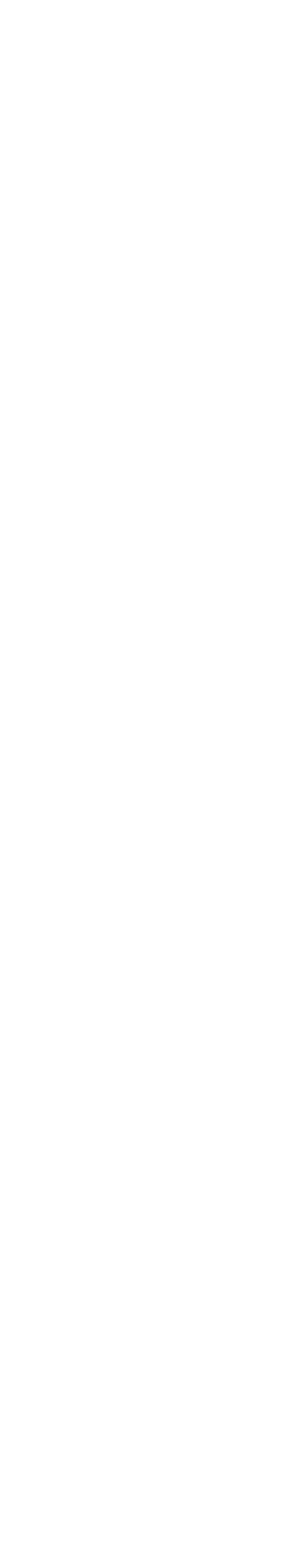
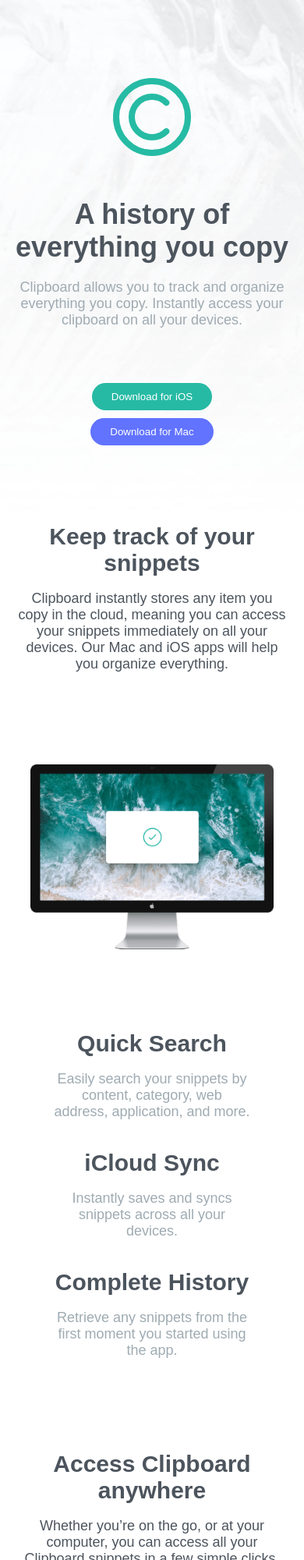
Before and after one commit to mohasallal/Clipboard, a plain HTML site: page index.html in a window 390 px wide. Shown: the top 2000 px of the page at 78% size. Before the commit the page ends 844 px from the top, so only its background shows below. Drawn offline with Linux system fonts and the light colour scheme; a web font is replaced by a local one.

Commit message:
finished the project
fully responsive project

```diff
--- a/Style/Footer.css
+++ b/Style/Footer.css
@@ -0,0 +1,61 @@
+:root {
+  /*Primary*/
+  --Strong-Cyan: hsl(171, 66%, 44%);
+  --Light-Blue: hsl(233, 100%, 69%);
+  /*Neutral*/
+  --Dark-Grayish-Blue: hsl(210, 10%, 33%);
+  --Grayish-Blue: hsl(201, 11%, 66%);
+  /*Font Colors*/
+  --White-color: hsl(0, 0%, 100%);
+  /*Font size*/
+  --Font-size: 18px;
+}
+
+footer {
+  display: flex;
+  align-items: center;
+  justify-content: space-evenly;
+  background-color: hsl(0, 0%, 95%);
+  padding: 50px 20px;
+}
+
+.logo__bottom img {
+  width: 50px;
+}
+
+.mid__bottom {
+  display: flex;
+  justify-content: space-evenly;
+  background-color: hsl(0, 0%, 95%);
+  gap: 80px;
+}
+
+.mid__bottom div {
+  display: flex;
+  flex-direction: column;
+}
+
+.mid__bottom div a {
+  text-decoration: none;
+  color: var(--Dark-Grayish-Blue);
+}
+
+.Social__media {
+  display: flex;
+  align-items: center;
+  justify-content: center;
+  gap: 15px;
+}
+
+@media screen and (max-width: 700px) {
+  footer {
+    flex-direction: column;
+    gap: 15px;
+  }
+
+  .mid__bottom {
+    flex-direction: column;
+    gap: 15px;
+    text-align: center;
+  }
+}
--- a/Style/General.css
+++ b/Style/General.css
@@ -0,0 +1,50 @@
+@import url("https://fonts.googleapis.com/css2?family=Bai+Jamjuree:ital,wght@0,200;0,300;0,400;0,500;0,600;0,700;1,200;1,300;1,400;1,500;1,600;1,700&display=swap");
+
+:root {
+  /*Primary*/
+  --Strong-Cyan: hsl(171, 66%, 44%);
+  --Light-Blue: hsl(233, 100%, 69%);
+  /*Neutral*/
+  --Dark-Grayish-Blue: hsl(210, 10%, 33%);
+  --Grayish-Blue: hsl(201, 11%, 66%);
+  /*Font Colors*/
+  --White-color: hsl(0, 0%, 100%);
+  /*Font size*/
+  --Font-size: 18px;
+}
+
+body {
+  font-family: "Bai Jamjuree", sans-serif;
+  margin: 0;
+  padding: 0;
+  scroll-behavior: smooth;
+}
+
+/*Buttons*/
+
+.BtnOne,
+.BtnTwo {
+  border: none;
+  padding: 10px 25px;
+  border-radius: 50px;
+  color: var(--White-color);
+}
+
+.BtnOne {
+  background-color: var(--Strong-Cyan);
+}
+
+.BtnTwo {
+  background-color: var(--Light-Blue);
+}
+
+.BtnOne:hover,
+.BtnTwo:hover {
+  opacity: 0.95;
+  box-shadow: 0.25rem 0.25rem 0.75rem rgba(0, 0, 0, 0.15);
+  transition-duration: 0.3s;
+  transition-timing-function: ease-out;
+  cursor: pointer;
+}
+
+/*End of Buttons*/
--- a/Style/Header.css
+++ b/Style/Header.css
@@ -0,0 +1,77 @@
+:root {
+  /*Primary*/
+  --Strong-Cyan: hsl(171, 66%, 44%);
+  --Light-Blue: hsl(233, 100%, 69%);
+  /*Neutral*/
+  --Dark-Grayish-Blue: hsl(210, 10%, 33%);
+  --Grayish-Blue: hsl(201, 11%, 66%);
+  /*Font Colors*/
+  --White-color: hsl(0, 0%, 100%);
+  /*Font size*/
+  --Font-size: 18px;
+}
+
+header {
+  background-image: url(../Images/bg-header-desktop.png);
+  background-position: center;
+  background-repeat: no-repeat;
+  background-size: cover;
+  display: flex;
+  flex-direction: column;
+  align-items: center;
+  justify-content: center;
+  padding: 100px 0;
+  text-align: center;
+}
+
+.logo img {
+  width: 100px;
+}
+
+.header__welcome {
+  margin: 50px 0;
+  display: flex;
+  flex-direction: column;
+  align-items: center;
+  justify-content: center;
+}
+
+.header__welcome h1 {
+  font-size: 36px;
+  color: var(--Dark-Grayish-Blue);
+  margin: 0;
+}
+
+.header__welcome p {
+  font-size: var(--Font-size);
+  color: var(--Grayish-Blue);
+  width: 65%;
+  margin: 20px 0;
+}
+
+.Download__buttons button {
+  margin: 0 5px;
+}
+
+@media screen and (max-width: 768px) {
+  header {
+    background: url(../Images/bg-header-mobile.png);
+    background-position: center;
+    background-repeat: no-repeat;
+    background-size: cover;
+  }
+}
+
+@media screen and (max-width: 425px) {
+  .header__welcome p {
+    width: 100%;
+  }
+
+  .Download__buttons {
+    display: flex;
+    flex-direction: column;
+    align-items: center;
+    justify-content: center;
+    gap: 10px;
+  }
+}
--- a/Style/Main.css
+++ b/Style/Main.css
@@ -0,0 +1,211 @@
+:root {
+  /*Primary*/
+  --Strong-Cyan: hsl(171, 66%, 44%);
+  --Light-Blue: hsl(233, 100%, 69%);
+  /*Neutral*/
+  --Dark-Grayish-Blue: hsl(210, 10%, 33%);
+  --Grayish-Blue: hsl(201, 11%, 66%);
+  /*Font Colors*/
+  --White-color: hsl(0, 0%, 100%);
+  /*Font size*/
+  --Font-size: 18px;
+}
+
+/*Start of Welcome*/
+
+.main__startTitle {
+  text-align: center;
+  display: flex;
+  flex-direction: column;
+  align-items: center;
+  justify-content: center;
+}
+
+.main__startTitle h2 {
+  font-size: 30px;
+  margin: 0;
+  font-weight: 700;
+  color: var(--Dark-Grayish-Blue);
+}
+
+.main__startTitle p {
+  font-size: var(--Font-size);
+  font-weight: 400;
+  color: var(--Dark-Grayish-Blue);
+  width: 65%;
+}
+
+/*End of Welcome*/
+
+/*Main Features*/
+.main__features {
+  display: flex;
+  align-items: center;
+  justify-content: flex-start;
+  margin: 100px 0;
+}
+
+.left__features {
+  width: 50%;
+  position: relative;
+  left: -55px;
+}
+
+.left__features img {
+  width: 100%;
+}
+
+.right__features {
+  width: 35%;
+  height: auto;
+}
+
+/*End of Main Features*/
+
+/*Features*/
+
+.features h3 {
+  font-size: 30px;
+  color: var(--Dark-Grayish-Blue);
+  margin: 0;
+}
+
+.features p {
+  color: var(--Grayish-Blue);
+  font-size: var(--Font-size);
+  width: 65%;
+}
+
+/*End of Features*/
+
+/*Mid main*/
+.main__midTitle {
+  text-align: center;
+  display: flex;
+  flex-direction: column;
+  align-items: center;
+  justify-content: center;
+  margin: 100px 0;
+}
+
+.main__midTitle h2 {
+  font-size: 30px;
+  margin: 0;
+  font-weight: 700;
+  color: var(--Dark-Grayish-Blue);
+}
+
+.main__midTitle p {
+  font-size: var(--Font-size);
+  font-weight: 400;
+  color: var(--Dark-Grayish-Blue);
+  width: 50%;
+}
+
+.mid__image {
+  display: flex;
+  align-items: center;
+  justify-content: center;
+}
+
+.mid__image img {
+  width: 100%;
+  max-width: 900px;
+}
+/*End of mid main*/
+
+/*Abilities*/
+.Abilities {
+  display: flex;
+  align-items: center;
+  justify-content: space-evenly;
+}
+
+.Ability {
+  display: flex;
+  flex-direction: column;
+  align-items: center;
+  justify-content: flex-start;
+  width: 100%;
+  max-width: 350px;
+  height: auto;
+  aspect-ratio: 1/1;
+  text-align: center;
+}
+
+.icon {
+  width: 50px;
+  height: auto;
+  aspect-ratio: 1/1;
+}
+
+.Ability h3 {
+  margin: 10px 0;
+}
+/*End of Abilities*/
+
+/*Companies*/
+.Companies {
+  display: flex;
+  align-items: center;
+  justify-content: space-evenly;
+  margin-bottom: 100px;
+}
+/*End of Companies*/
+
+.last__per {
+  margin-bottom: 50px;
+}
+
+@media screen and (max-width: 768px) {
+  .main__startTitle p {
+    width: 90%;
+  }
+
+  .main__features {
+    flex-direction: column;
+    text-align: center;
+  }
+
+  .left__features {
+    width: 80%;
+    left: 0;
+    margin: 0 0 100px;
+  }
+
+  .right__features {
+    width: 100%;
+    display: flex;
+    flex-direction: column;
+    align-items: center;
+    justify-content: center;
+    gap: 20px;
+  }
+
+  .features {
+    width: 100%;
+    display: flex;
+    flex-direction: column;
+    justify-content: center;
+    align-items: center;
+  }
+
+  .main__midTitle p {
+    width: 90%;
+  }
+
+  .Abilities {
+    flex-direction: column;
+  }
+
+  .Ability {
+    aspect-ratio: 0;
+    margin-bottom: 50px;
+  }
+
+  .Companies {
+    flex-direction: column;
+    gap: 50px;
+    margin: 20px 0;
+  }
+}
--- a/index.html
+++ b/index.html
@@ -3,6 +3,11 @@
   <head>
     <meta charset="UTF-8" />
     <meta name="viewport" content="width=device-width, initial-scale=1.0" />
+    <link
+      rel="shortcut icon"
+      href="./Images/favicon-32x32.png"
+      type="image/x-icon"
+    />
     <link rel="stylesheet" href="./Style/General.css" />
     <link rel="stylesheet" href="./Style/Header.css" />
     <link rel="stylesheet" href="./Style/Main.css" />
@@ -11,9 +16,141 @@
   </head>
   <body>
     <header>
-      <nav></nav>
+      <div class="logo">
+        <img src="./Images/logo.svg" alt="Clipboard Logo" />
+      </div>
+      <div class="header__welcome">
+        <h1>A history of everything you copy</h1>
+        <p>
+          Clipboard allows you to track and organize everything you copy.
+          Instantly access your clipboard on all your devices.
+        </p>
+      </div>
+      <div class="Download__buttons">
+        <button class="BtnOne">Download for iOS</button>
+        <button class="BtnTwo">Download for Mac</button>
+      </div>
     </header>
-    <main></main>
-    <footer></footer>
+    <main>
+      <div class="main__startTitle">
+        <h2>Keep track of your snippets</h2>
+        <p>
+          Clipboard instantly stores any item you copy in the cloud, meaning you
+          can access your snippets immediately on all your devices. Our Mac and
+          iOS apps will help you organize everything.
+        </p>
+      </div>
+      <div class="main__features">
+        <div class="left__features">
+          <img src="./Images/image-computer.png" alt="" />
+        </div>
+        <div class="right__features">
+          <div class="features">
+            <h3>Quick Search</h3>
+            <p>
+              Easily search your snippets by content, category, web address,
+              application, and more.
+            </p>
+          </div>
+          <div class="features">
+            <h3>iCloud Sync</h3>
+            <p>Instantly saves and syncs snippets across all your devices.</p>
+          </div>
+          <div class="features">
+            <h3>Complete History</h3>
+            <p>
+              Retrieve any snippets from the first moment you started using the
+              app.
+            </p>
+          </div>
+        </div>
+      </div>
+      <div class="main__midTitle">
+        <h2>Access Clipboard anywhere</h2>
+        <p class="mid__per">
+          Whether you’re on the go, or at your computer, you can access all your
+          Clipboard snippets in a few simple clicks.
+        </p>
+      </div>
+      <div class="mid__image">
+        <img src="./Images/image-devices.png" alt="" />
+      </div>
+      <div class="main__midTitle">
+        <h2>Supercharge your workflow</h2>
+        <p class="mid__per">
+          Supercharge your workflow We’ve got the tools to boost your
+          productivity.
+        </p>
+      </div>
+      <div class="Abilities">
+        <div class="Ability">
+          <div class="icon">
+            <img src="./Images/Icons/icon-blacklist.svg" alt="" />
+          </div>
+          <h3>Create blacklists</h3>
+          <p>
+            Ensure sensitive information never makes its way to your clipboard
+            by excluding certain sources.
+          </p>
+        </div>
+        <div class="Ability">
+          <div class="icon">
+            <img src="./Images/Icons/icon-text.svg" alt="" />
+          </div>
+          <h3>Plain text snippets</h3>
+          <p>
+            Remove unwanted formatting from copied text for a consistent look.
+          </p>
+        </div>
+        <div class="Ability">
+          <div class="icon">
+            <img src="./Images/Icons/icon-preview.svg" alt="" />
+          </div>
+          <h3>Sneak preview</h3>
+          <p>
+            Quick preview of all snippets on your Clipboard for easy access.
+          </p>
+        </div>
+      </div>
+      <div class="Companies">
+        <img src="./Images/logo-google.png" alt="" />
+        <img src="./Images/logo-ibm.png" alt="" />
+        <img src="./Images/logo-microsoft.png" alt="" />
+        <img src="./Images/logo-hp.png" alt="" />
+        <img src="./Images/logo-vector-graphics.png" alt="" />
+      </div>
+      <div class="main__midTitle">
+        <h2>Clipboard for iOS and Mac OS</h2>
+        <p class="mid__per last__per">
+          Available for free on the App Store. Download for Mac or iOS, sync
+          with iCloud and you’re ready to start adding to your clipboard.
+        </p>
+        <div class="Download__buttons">
+          <button class="BtnOne">Download for iOS</button>
+          <button class="BtnTwo">Download for Mac</button>
+        </div>
+      </div>
+    </main>
+    <footer>
+      <div class="logo__bottom">
+        <img src="./Images/logo.svg" alt="" />
+      </div>
+      <div class="mid__bottom">
+        <div>
+          <a href="#">FAQs</a><br />
+          <a href="#">Contact Us</a>
+        </div>
+        <div>
+          <a href="#">Privacy Policy</a><br />
+          <a href="#">Press Kit</a>
+        </div>
+        <div><a href="#">Install Guide</a><br /></div>
+      </div>
+      <di class="Social__media">
+        <img src="./Images/Icons/icon-facebook.svg" alt="" />
+        <img src="./Images/Icons/icon-twitter.svg" alt="" />
+        <img src="./Images/Icons/icon-instagram.svg" alt="" />
+      </div>
+    </footer>
   </body>
 </html>
```
Also changed, not shown: Images/Icons/icon-blacklist.svg (renamed from Images/icon-blacklist.svg), Images/Icons/icon-facebook.svg (renamed from Images/icon-facebook.svg), Images/Icons/icon-instagram.svg (renamed from Images/icon-instagram.svg), Images/Icons/icon-preview.svg (renamed from Images/icon-preview.svg), Images/Icons/icon-text.svg (renamed from Images/icon-text.svg), Images/Icons/icon-twitter.svg (renamed from Images/icon-twitter.svg), text.txt (added).
